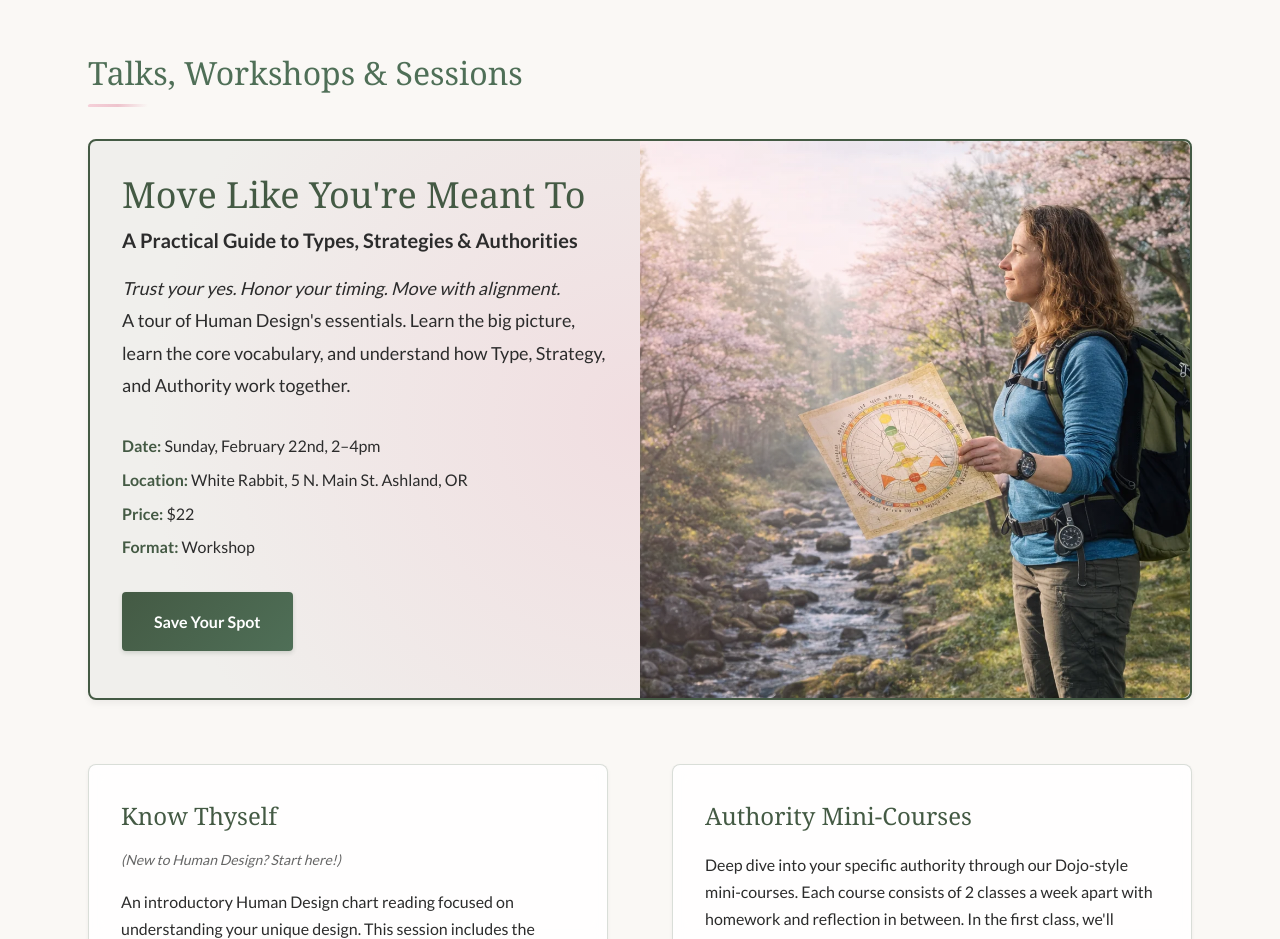
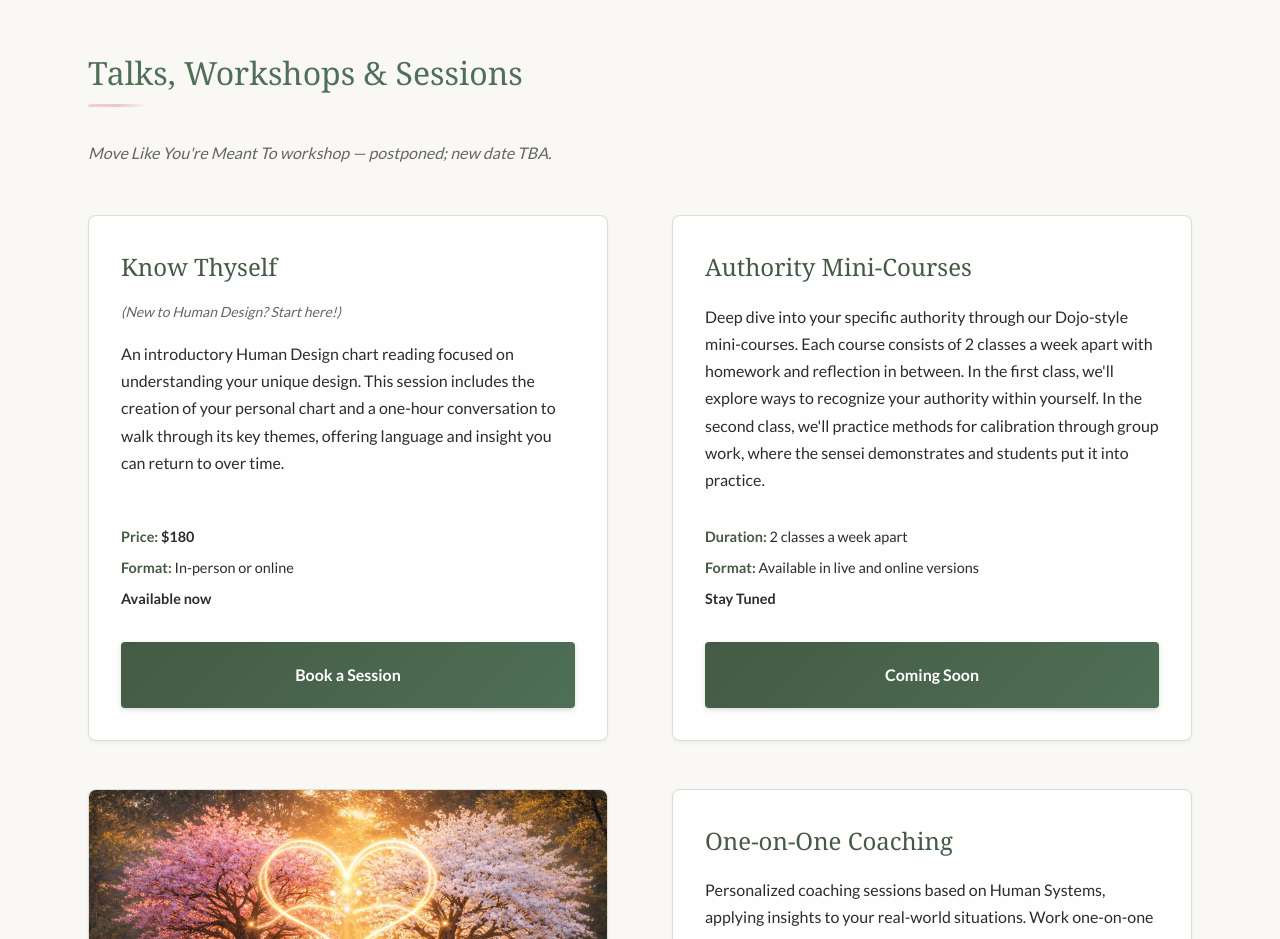
Before and after one commit to msswanshine/lumharalife, a website: page index.html in a window 1280 px wide. Shown: the part 2480-3419 px from the top of the page. Drawn offline with Linux system fonts and the light colour scheme.

Commit message:
Comment out the featured post for now and add a note to the top of the offerings.

```diff
--- a/css/styles.css
+++ b/css/styles.css
@@ -1010,6 +1010,14 @@ section p {
     color: var(--color-text-light);
     margin-top: -0.25rem;
     margin-bottom: var(--spacing-sm);
+}
+
+.offering-notice {
+    font-family: 'Lato', sans-serif;
+    font-size: 1rem;
+    font-style: italic;
+    color: var(--color-text-light);
+    margin-bottom: var(--spacing-md);
 }
 
 .offering-description {
--- a/index.html
+++ b/index.html
@@ -175,7 +175,7 @@
         <section id="offerings">
             <h2>Talks, Workshops & Sessions</h2>
 
-            <!-- Featured Offer -->
+            <!-- Featured Offer (commented out)
             <article class="featured-offer" aria-label="Featured offering: Move Like You're Meant To workshop">
                 <div class="featured-offer-container">
                     <div class="featured-offer-content">
@@ -203,6 +203,9 @@
                     </div>
                 </div>
             </article>
+            -->
+
+            <p class="offering-notice">Move Like You're Meant To workshop — postponed; new date TBA.</p>
 
             <!-- Offering Cards Grid -->
             <div class="offerings-grid">
```
